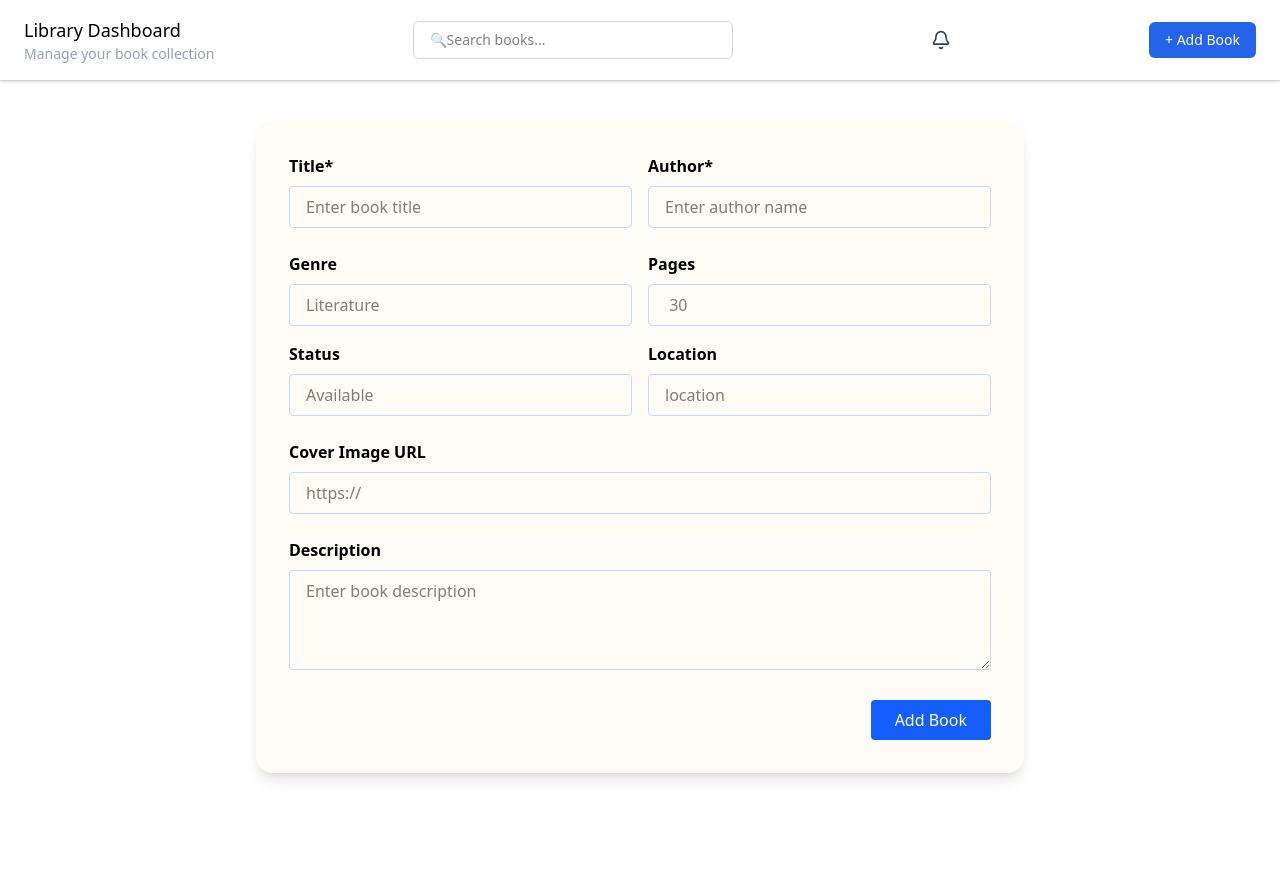
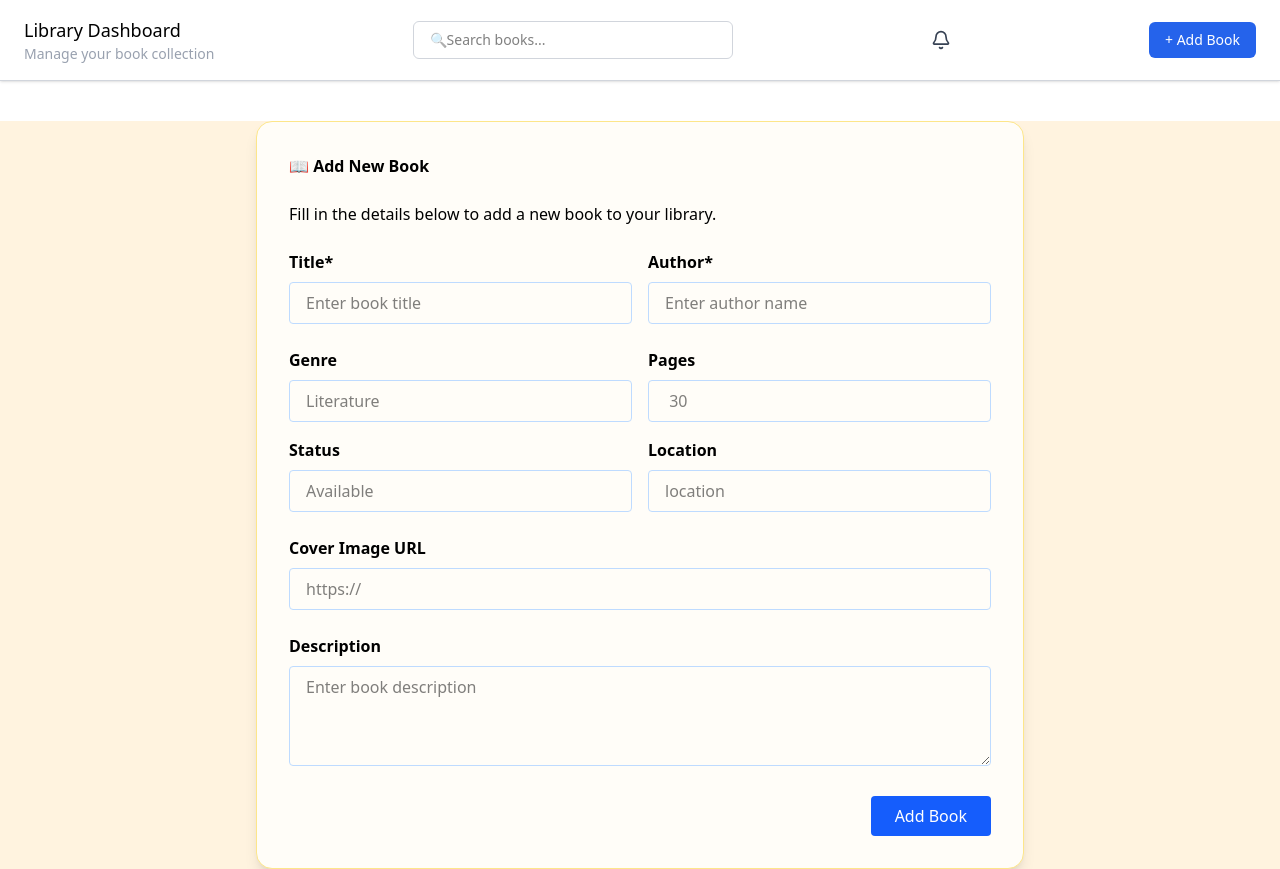
Before and after one commit to TopTier5/Bookie-App, a React (Vite) app: page /addbook in a window 1280 px wide. Before the commit the page ends 800 px from the top, so only its background shows below. Built offline with nearby package versions, Linux system fonts and the light colour scheme.

Commit message:
Add Book

```diff
--- a/src/pages/AddBook.jsx
+++ b/src/pages/AddBook.jsx
@@ -5,9 +5,11 @@ export default function AddBook() {
     return (
         <>
             <Navbar />
-
-            <div className="w-[60%] mx-auto mt-10 bg-[#FFFCF6]   border border-[#FFFCF7] rounded-2xl shadow-lg p-8">
+            <section className="bg-[#FFF3DF] ">
+                <div className="w-[60%] mx-auto mt-10 bg-[#FFFDF8]  border border-[#FDE68A] rounded-2xl shadow-lg p-8">
                     <form className="flex flex-col space-y-6">
+                        <h1 className="text-black font-bold "> 📖 Add New Book</h1>
+                        <h3 className="text-black">Fill in the details below to add a new book to your library.</h3>
 
 
                         <div className="flex flex-row justify-between space-x-4">
@@ -100,6 +102,7 @@ export default function AddBook() {
                         </div>
                     </form>
                 </div>
+            </section>
         </>
     );
 }
```
Lines whose indentation alone changed are shown as unchanged.
